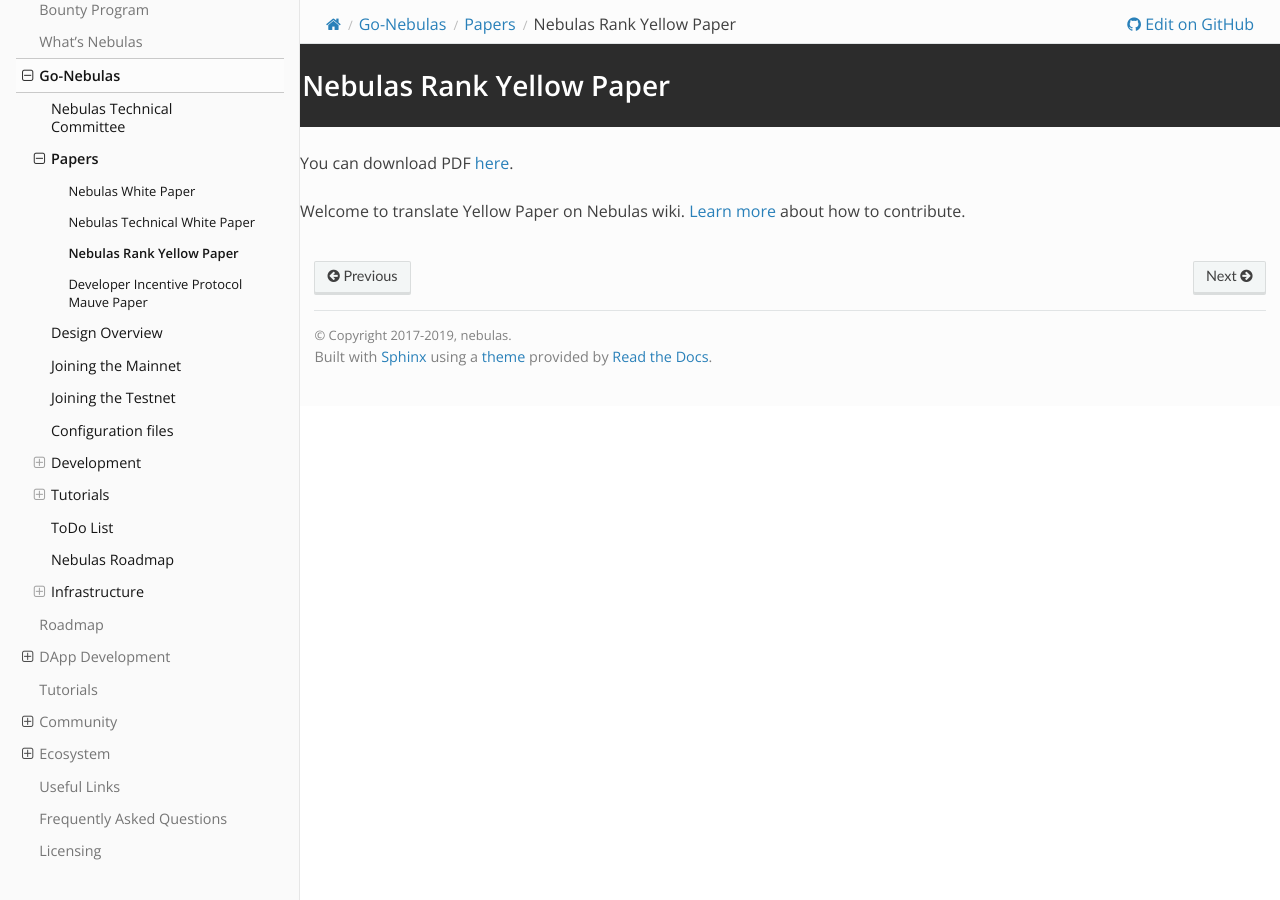
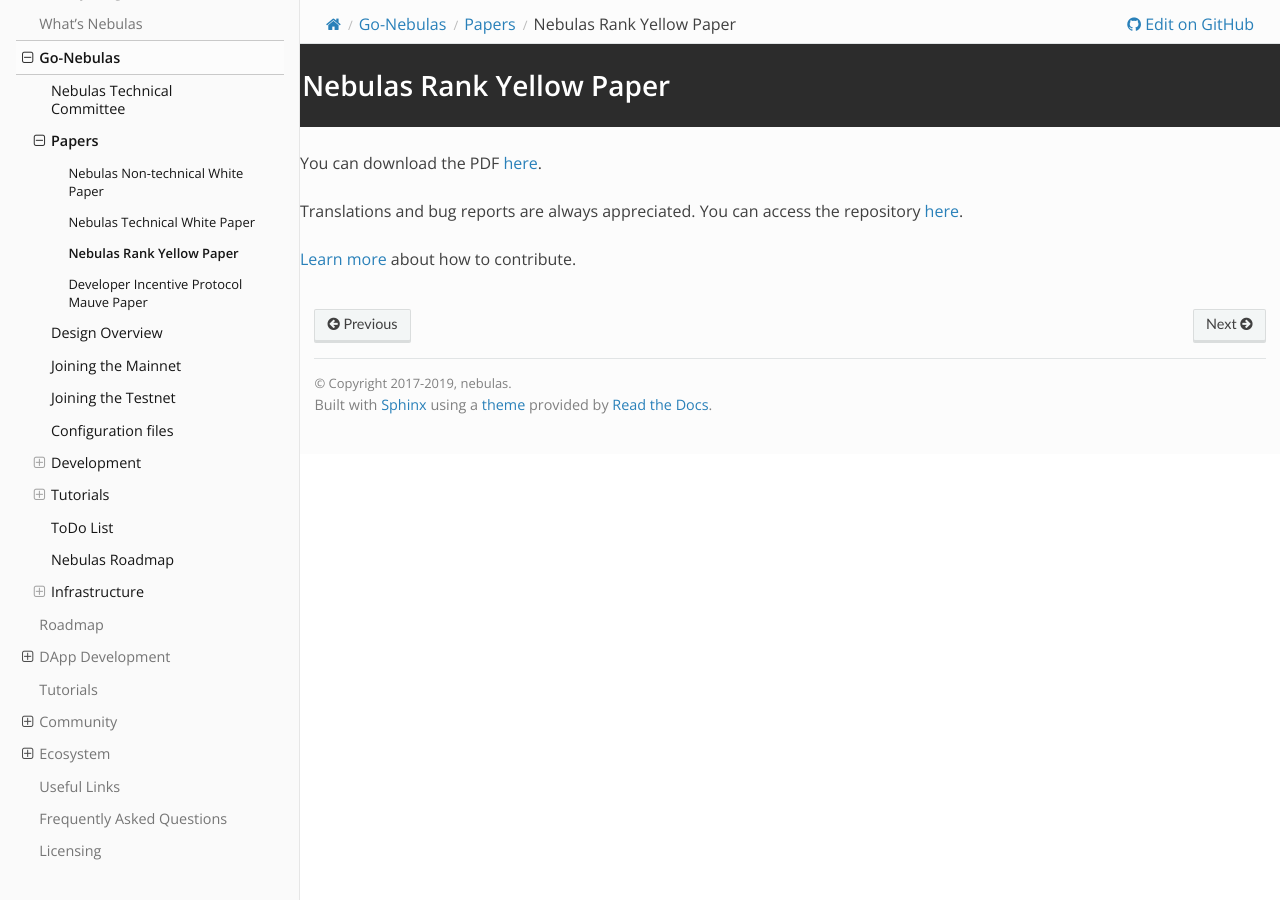
Before and after one commit to nebulasio/nebdocs, a Sphinx documentation site: the page built from docs/go-nebulas/papers/nebulas-rank-yellow-paper.md, in a window 1280 px wide. Built offline with Sphinx 7.4.7 and the Read the Docs theme 2.0.0, drawn with Linux system fonts in a browser that asks for light colours.

Commit message:
revamps whole go-nebulas/papers

```diff
--- a/docs/go-nebulas/papers/nebulas-rank-yellow-paper.md
+++ b/docs/go-nebulas/papers/nebulas-rank-yellow-paper.md
@@ -1,5 +1,7 @@
 # Nebulas Rank Yellow Paper
 
-You can download PDF [here](https://nebulas.io/docs/NebulasYellowPaper.pdf).
+You can download the PDF [here](https://nebulas.io/docs/NebulasYellowPaper.pdf).
 
-Welcome to translate Yellow Paper on Nebulas wiki. [Learn more](../../how-to-contribute.html) about how to contribute.
+Translations and bug reports are always appreciated. You can access the repository [here](https://github.com/nebulasio/nr-report).
+
+ [Learn more](../../how-to-contribute.html) about how to contribute.
```
Also changed, not shown: docs/go-nebulas/papers/developer-incentive-protocol-mauve-paper.md (+2 -2 lines), docs/go-nebulas/papers/nebulas-technical-white-paper.md (+4 -2 lines), docs/go-nebulas/papers/nebulas-white-paper.md (+2 -2 lines).
